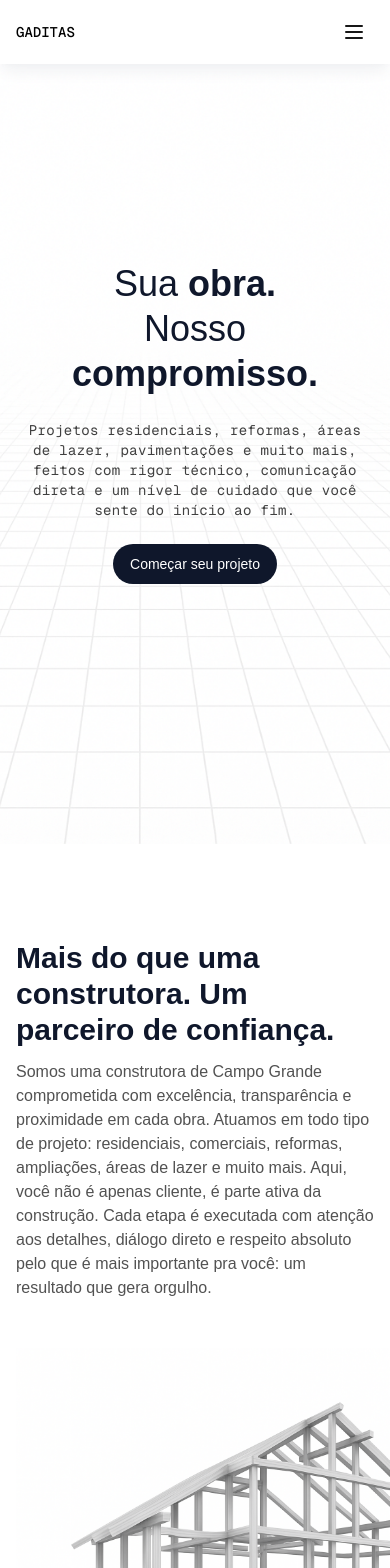
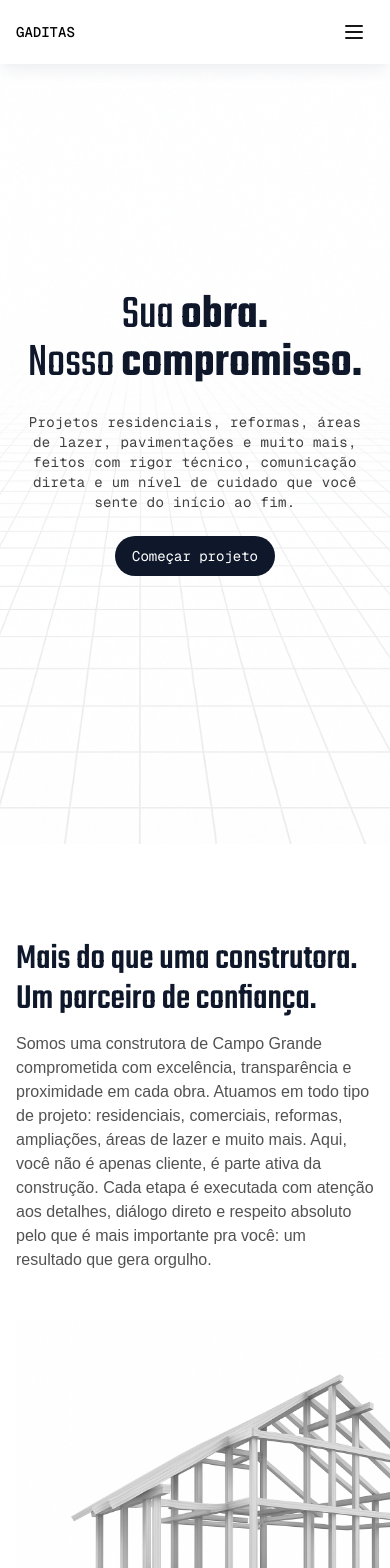
Before and after one commit to RaisaBernardes/gaditas, a Next.js app: page / in a window 390 px wide. Shown: the top 1568 px of the page. Built offline with nearby package versions, Linux system fonts and the light colour scheme.

Commit message:
font changing to TEKO

```diff
--- a/src/app/globals.css
+++ b/src/app/globals.css
@@ -1,3 +1,6 @@
+@import url('https://fonts.googleapis.com/css2?family=Anton&family=Roboto+Condensed:ital,wght@0,100..900;1,100..900&display=swap');
+@import url('https://fonts.googleapis.com/css2?family=Teko:wght@300..700&display=swap');
+
 @import "tailwindcss";
 @tailwind utilities;
 
@@ -56,3 +59,45 @@ html.lenis body {
 html {
   scroll-behavior: smooth;
 }
+
+.raleway-font {
+  font-family: "Raleway", sans-serif;
+  font-optical-sizing: auto;
+  font-weight: 200;
+  font-style: normal;
+}
+
+.roboto-condensed-700 {
+  font-family: "Roboto Condensed", sans-serif;
+  font-optical-sizing: auto;
+  font-weight: 700;
+  font-style: normal;
+}
+
+.roboto-condensed-500 {
+  font-family: "Roboto Condensed", sans-serif;
+  font-optical-sizing: auto;
+  font-weight: 500;
+  font-style: normal;
+}
+
+.teko-title {
+  font-family: "Teko", sans-serif;
+  font-optical-sizing: auto;
+  font-weight: 500;
+  font-style: semi-bold;
+}
+
+.teko-hero {
+  font-family: "Teko", sans-serif;
+  font-optical-sizing: auto;
+  font-weight: 400;
+  font-style: medium;
+}
+
+.teko-subtitle {
+  font-family: "Teko", sans-serif;
+  font-optical-sizing: auto;
+  font-weight: 500;
+  font-style: medium;
+}
--- a/src/components/ui/ContactForm.tsx
+++ b/src/components/ui/ContactForm.tsx
@@ -50,7 +50,7 @@ export default function ContactForm() {
 
       <button
         type="submit"
-        className="mt-4 text-white px-6 py-3 rounded-md bg-[#1e2434] hover:bg-neutral-700 transition"
+        className="mt-4 text-white px-6 py-3 rounded-md bg-[#1e2434] hover:bg-neutral-700 transition font-[family-name:var(--font-geist-mono)]"
       >
         Enviar
       </button>
--- a/src/components/ui/ContactSection.tsx
+++ b/src/components/ui/ContactSection.tsx
@@ -8,7 +8,7 @@ export default function ContactSection() {
 
         {/* LEFT SIDE */}
         <div className="space-y-6">
-          <h2 className="text-4xl md:text-6xl font-semibold text-black dark:text-white">
+          <h2 className="text-4xl md:text-7xl text-black dark:text-white teko-title">
           Vamos tirar seu projeto do papel?
           </h2>
           <p className="text-lg text-gray-700 dark:text-gray-300 max-w-md">
@@ -16,7 +16,7 @@ export default function ContactSection() {
           </p>
 
           <div className="pt-6 text-sm text-gray-800 dark:text-gray-200 space-y-4">
-            <p className="font-semibold">Detalhes de Contato</p>
+            <p className="roboto-condensed-700 tracking-tight">Detalhes de Contato</p>
             <address className="not-italic space-y-3">
 
               {/* Localização */}
--- a/src/components/ui/Finalizadora.tsx
+++ b/src/components/ui/Finalizadora.tsx
@@ -7,7 +7,7 @@ type TitleProps = {
 
 const Title: React.FC<TitleProps> = ({ }) => {
   return (
-    <h1 className="text-4xl md:text-5xl oswald-regular mb-10 leading-tight">
+    <h1 className="text-5xl md:text-7xl mb-10 teko-title">
       Toda grande obra começa com uma boa escolha.
       A sua começa aqui.
     </h1>
@@ -19,9 +19,9 @@ const Finalizadora = () => {
   return (
     <section className="bg-stone-800 text-white px-4 py-24 md:py-36 text-center"
     >
-      <div className="max-w-4xl mx-auto justify-center items-center text-center text-white">
+      <div className="max-w-4xl mx-auto justify-center items-center text-center text-white ">
         <Title text="Toda grande obra começa com uma boa escolha.
-      A sua começa aqui." />
+      A sua começa aqui."/>
         <a
           href="https://wa.me/5581999458630"
           target="_blank"
--- a/src/components/ui/HeroSection.tsx
+++ b/src/components/ui/HeroSection.tsx
@@ -17,7 +17,7 @@ export default function HeroSection() {
 
       {/* Content */}
       <div className="relative z-10 flex flex-col items-center justify-center h-full px-6 text-center text-black">
-        <h1 className="text-4xl md:text-6xl font-light leading-tight text-[#0F172B]">
+        <h1 className="text-5xl md:text-8xl text-[#0F172B] teko-hero pt-6">
         Sua <span className="font-semibold">obra.</span> <br/>  Nosso <span className="font-semibold">compromisso.</span>
 
         </h1>
@@ -27,10 +27,10 @@ export default function HeroSection() {
         </p>
         <div className="flex gap-4 items-center flex-col sm:flex-row mt-6">
           <a
-            className="rounded-full border border-solid border-transparent transition-colors flex items-center justify-center text-background gap-2 hover:bg-neutral-700 bg-[#0F172B] font-medium text-sm sm:text-base h-10 sm:h-12 px-4 sm:px-5 sm:w-auto"
+            className="font-[family-name:var(--font-geist-mono)] rounded-full border border-solid border-transparent transition-colors flex items-center justify-center text-background gap-2 hover:bg-neutral-700 bg-[#0F172B] text-sm sm:text-sm h-10 sm:h-12 px-4 sm:px-5 sm:w-auto"
             href="#orcamento"
           >
-            Começar seu projeto
+            Começar projeto
           </a>
         </div>
       </div>
--- a/src/components/ui/ServicosSection.tsx
+++ b/src/components/ui/ServicosSection.tsx
@@ -59,7 +59,7 @@ export default function ServicesParallax() {
         <h3 className="uppercase tracking-widest text-xs pb-2 text-neutral-400 font-[family-name:var(--font-geist-mono)]">
           Nossos Serviços
         </h3>
-        <h2 className="text-3xl md:text-4xl font-semibold text-black dark:text-white">
+        <h2 className="text-4xl md:text-5xl  text-black dark:text-white teko-title">
           Construção sob medida e execução com excelência.
         </h2>
         <p className="mt-2 text-base md:text-lg text-neutral-600 dark:text-gray-300">
@@ -99,7 +99,7 @@ export default function ServicesParallax() {
                 />
               </div>
               <div className="md:w-3/5 text-center md:text-left">
-                <h3 className="text-lg md:text-xl font-semibold text-[#0F172B] dark:text-white">
+                <h3 className="text-lg md:text-2xl text-[#0F172B] dark:text-white teko-subtitle">
                   {service.title}
                 </h3>
                 <p className="text-sm text-neutral-600 dark:text-neutral-300  pt-2">
--- a/src/components/ui/TestemonialSection.tsx
+++ b/src/components/ui/TestemonialSection.tsx
@@ -10,8 +10,8 @@ export default function TestimonialSection() {
           <h3 className="uppercase tracking-widest text-xs text-neutral-400 font-[family-name:var(--font-geist-mono)]">
             DEPOIMENTOS
           </h3>
-          <h2 className="text-3xl md:text-5xl font-semibold text-[#0F172B] dark:text-white">
-            O que nossos clientes dizem
+          <h2 className="text-4xl md:text-6xl text-[#0F172B] dark:text-white teko-title">
+            O que nossos clientes dizem sobre nós
           </h2>
           <p className="text-neutral-600 dark:text-gray-300 text-base md:text-lg">
             Depoimentos de quem viveu a experiência de um projeto feito com excelência.
@@ -44,7 +44,7 @@ export default function TestimonialSection() {
               </p>
             </div>
             <div className="mt-8">
-              <p className="text-base font-semibold text-[#0F172B]">
+              <p className="text-base font-semibold text-[#0F172B] roboto-condensed-700">
                 Simon Levinson
               </p>
               <p className="text-sm text-[#0F172B]">
--- a/src/components/ui/ValorSection.tsx
+++ b/src/components/ui/ValorSection.tsx
@@ -12,7 +12,7 @@ export default function ValuesSplitLeftText() {
         {/* LEFT CONTENT */}
         <div className="space-y-3 md:space-y-6 self-end">
           <ScrollFadeSection>
-            <h2 className="text-3xl md:text-5xl font-semibold text-[#0F172B] dark:text-white">
+            <h2 className="text-4xl md:text-6xl  text-[#0F172B] dark:text-white teko-title ">
               Mais do que uma construtora. Um parceiro de confiança.
             </h2>
           </ScrollFadeSection>
@@ -33,9 +33,9 @@ export default function ValuesSplitLeftText() {
 
         {/* RIGHT IMAGE */}
         <ScrollFadeSection
-          delay={0.5}
-          distance={25}
+          distance={5}
           threshold={0.3}
+          duration ={0.8}
         >
           <div className="relative self-end -mb-4 md:-mb-20">
             <Image
--- a/src/components/ui/ValorSection2.tsx
+++ b/src/components/ui/ValorSection2.tsx
@@ -34,7 +34,7 @@ export default function ValuesSplitCentered() {
     <section className="bg-white dark:bg-neutral-900 py-20 md:py-32 px-4 md:px-8">
       <div className="max-w-5xl mx-auto flex flex-col items-center text-center">
         {/* Heading */}
-          <h2 className="text-3xl md:text-5xl font-semibold text-black dark:text-white">
+          <h2 className="text-5xl md:text-6xl text-black dark:text-white teko-title">
             Planejamento realista. <br /> Resultado pontual.
           </h2>
           <p className="text-neutral-600 dark:text-gray-300 text-base md:text-lg max-w-xl pt-2 md:pt-4">
@@ -51,7 +51,7 @@ export default function ValuesSplitCentered() {
             >
               <div className="mt-1">{item.icon}</div>
               <div>
-                <p className="font-semibold text-[#0F172B] dark:text-white">
+                <p className="text-[#0F172B] dark:text-white teko-subtitle text-lg md:text-2xl">
                   {item.title}
                 </p>
                 <p className="text-neutral-600 dark:text-gray-300">
```
